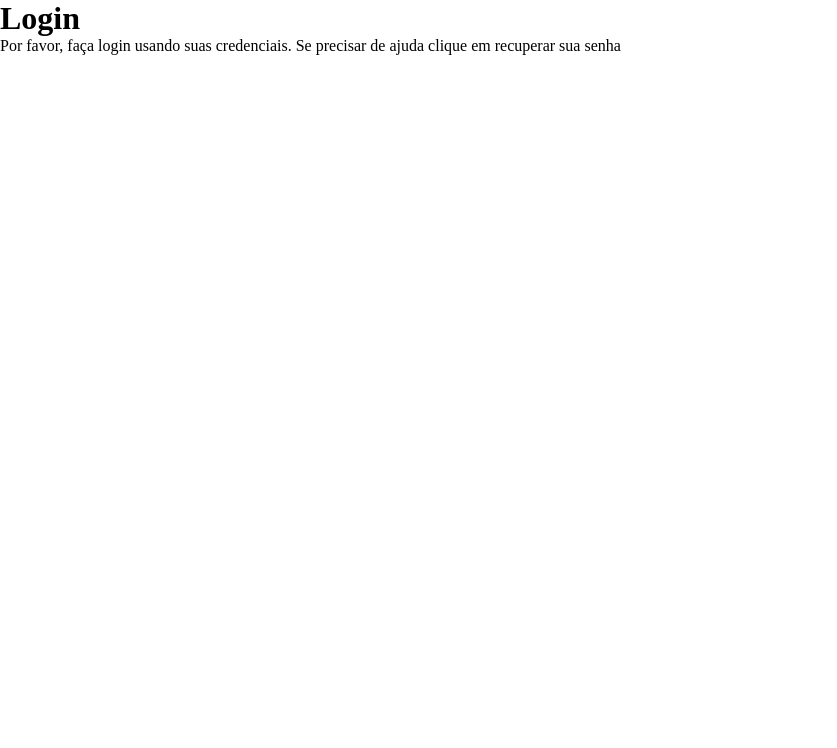
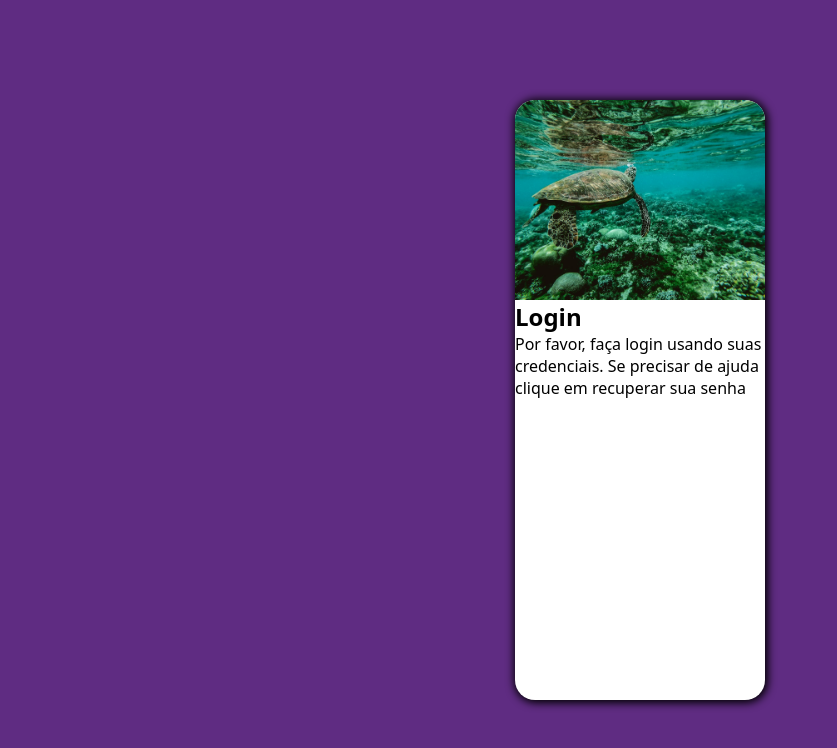
Before and after one commit to matheusdev0w0/projeto-login, a plain HTML site: page index/index.html in a window 1280 px wide. Shown: the whole page, without its empty margins (0-837 px from the left). Drawn offline with Linux system fonts and the light colour scheme.

Commit message:
update index

```diff
--- a/index/index.html
+++ b/index/index.html
@@ -7,7 +7,7 @@
     <title>Login</title>
 </head>
 <body>
-        <sectio class="login">
+        <section id="login">
             <div id="imagem">
 
             </div>
@@ -16,6 +16,6 @@
                 <h1>Login</h1>
                 <p>Por favor, faça login usando suas credenciais. Se precisar de ajuda clique em recuperar sua senha</p>
             </div>
-        </sectio>
+        </section>
 </body>
 </html>
--- a/index/style.css
+++ b/index/style.css
@@ -3,9 +3,12 @@
 * {
     padding: 0;
     margin: 0;
+    box-sizing: border-box;
+    font-family: system-ui, -apple-system, BlinkMacSystemFont, 'Segoe UI', Roboto, Oxygen, Ubuntu, Cantarell, 'Open Sans', 'Helvetica Neue', sans-serif;
 }
 body, html {
     height: 100vh;
+    background-color: var(--lilás);
 }
 
 /*
@@ -19,3 +22,37 @@ Paleta de cores
     --verde:  #49a09d;
     --lilás: #5f2c82;
 }
+main {
+    position: relative;
+    height: 100vh;
+    width: 100vw;
+}
+section#login {
+
+    box-shadow: 1px 1px 9px 2px black;
+    overflow: hidden;
+    position: absolute;
+    left: 50%;
+    top: 50%;
+    transform: translate(-50%, -50%);
+
+    width: 250px;
+    height: 600px;
+
+    background-color: white;
+    border-radius: 20px;
+
+
+}
+section#login > #imagem {
+    display: block;
+    background-image: url(../imagens/imagem-login.jpg);
+    height: 200px;
+    background-repeat: no-repeat;
+    background-position: center center;
+    background-size: cover;
+}
+section#formulario {
+
+    display: block;
+}
```
